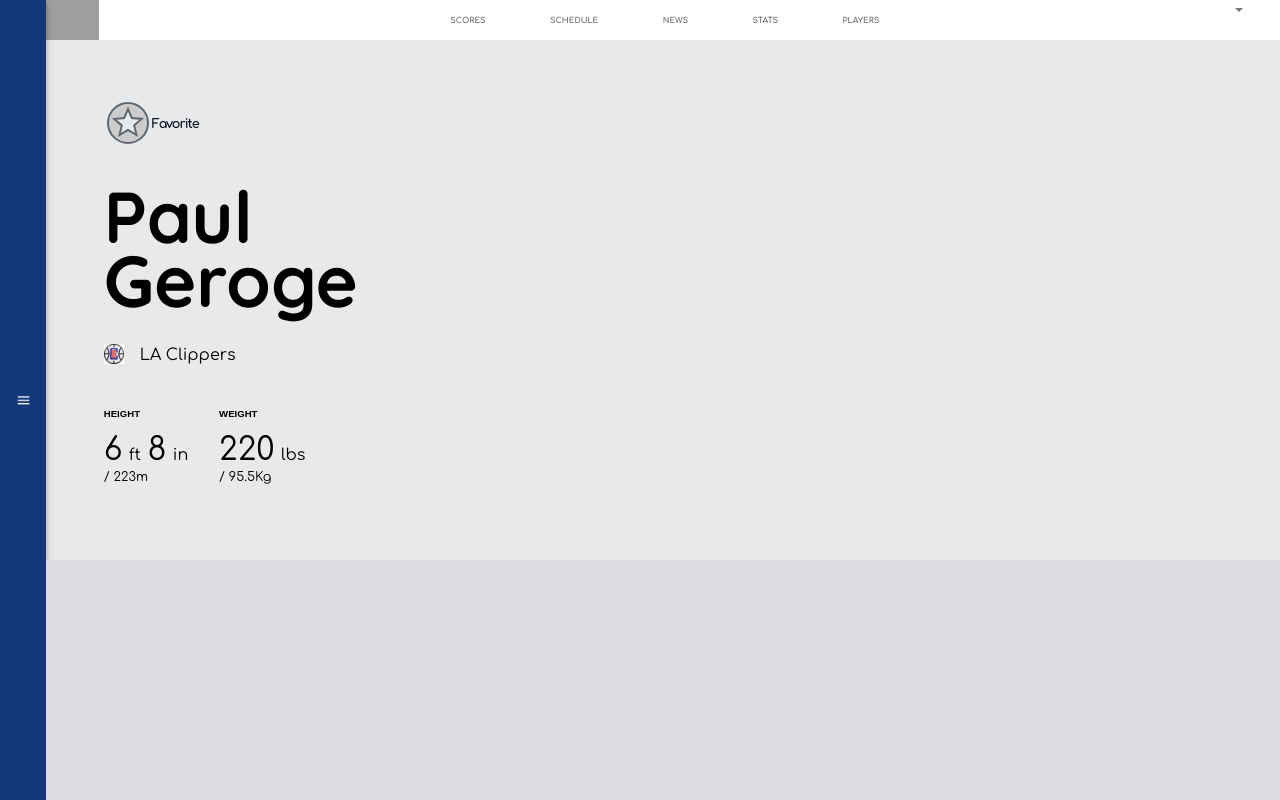
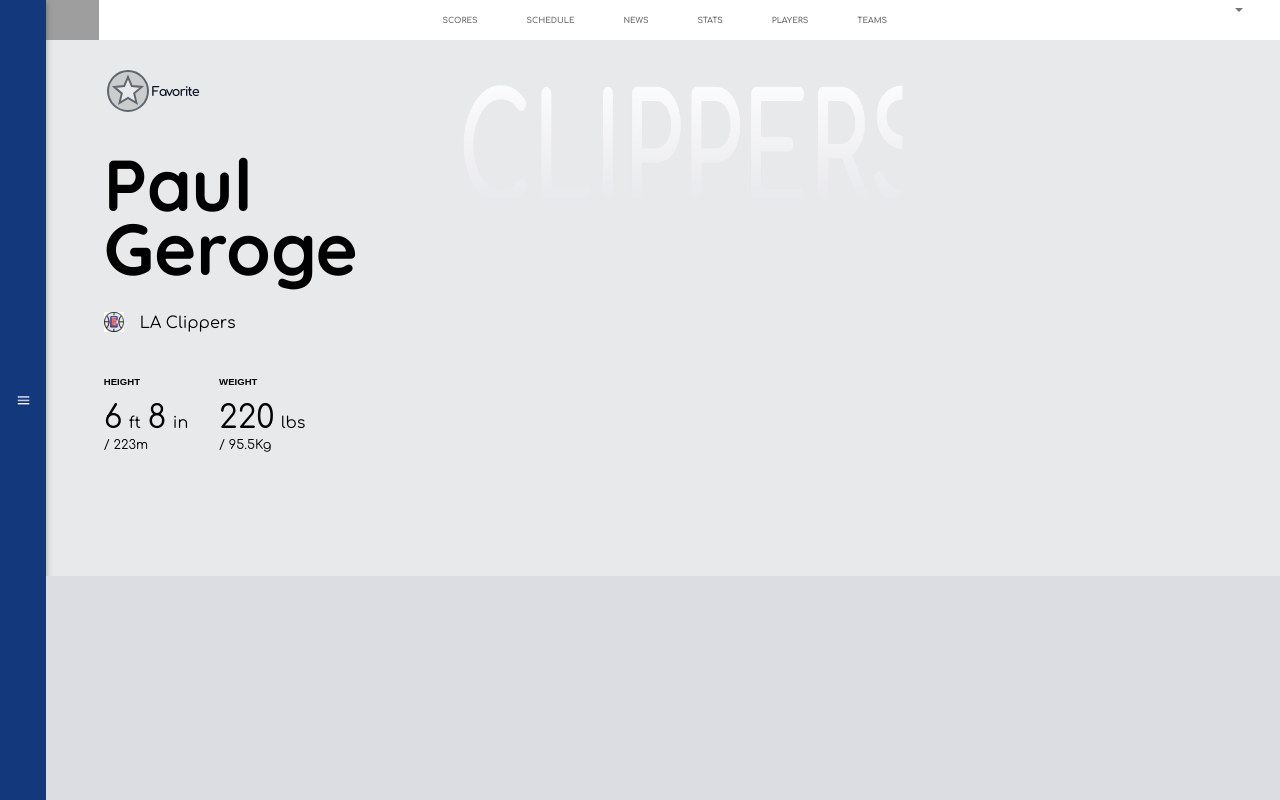
Before and after one commit to Avi98/nbaPlayerProfile, a React (Create React App) app: page / in a window 1280 px wide. Built offline with nearby package versions, Linux system fonts and the light colour scheme; grey boxes are pictures that could not be loaded.

Commit message:
git removed lint

```diff
--- a/src/App.tsx
+++ b/src/App.tsx
@@ -2,7 +2,7 @@
 import './App.css';
 import { nbaIcon, downArrow, Menu } from './images';
 import { Container, CompoundGrid, Navbar, Icon, MenuItems, DisplayIcon, Sidebar, IconCotainer, SubContainer } from './styles';
-import { PersonalInfo } from './components';
+import { PersonalInfo, MiddleContainer } from './components';
 
 const App: React.FC = () => {
   return (
@@ -18,6 +18,7 @@
             <p>NEWS</p>
             <p>STATS</p>
             <p>PLAYERS</p>
+            <p>TEAMS</p>
           </MenuItems>
           <DisplayIcon>
             {/* <Icon src={} /> */}
@@ -30,6 +31,7 @@
           <Icon src={Menu} style={{ height: '15px', width: "15px" }} />
         </Sidebar>
         <SubContainer></SubContainer>
+        <MiddleContainer />
       </CompoundGrid>
 
     </Container>
--- /dev/null
+++ b/src/components/MiddleContainer.tsx
@@ -0,0 +1,20 @@
+import React from "react";
+import styled from "styled-components";
+
+const Text = styled.h1`
+    grid-column: 5 / 16;
+    grid-row: 3 / 6;
+    text-align: center;
+    font-size: 9.3rem;
+    text-transform: uppercase;
+    background: -webkit-linear-gradient(#fefeff, #dcdde2);
+    -webkit-background-clip: text;
+    -webkit-text-fill-color: transparent;
+    margin-bottom:2px;
+    margin-top: 0;
+    transform: rotateY(50deg);
+`
+
+const MiddleContainer:React.SFC = () => <Text>Clippers</Text>
+
+export default MiddleContainer;
--- a/src/components/index.ts
+++ b/src/components/index.ts
@@ -1,5 +1,6 @@
 import PersonalInfo from "./personlaInfo";
 import FavoriteContainer from "./favContainer";
+import MiddleContainer from "./MiddleContainer";
 
 
-export {PersonalInfo, FavoriteContainer}
+export {PersonalInfo, FavoriteContainer, MiddleContainer};
--- a/src/components/personlaInfo.tsx
+++ b/src/components/personlaInfo.tsx
@@ -8,7 +8,7 @@
 
 
 //  icon={'sdf'} clubName={'sdf'}
-const PersonalInfo: React.FC = () => {
+const PersonalInfo: React.SFC = () => {
     return (
         <>
             <FavoriteContainer />
--- a/src/styles.ts
+++ b/src/styles.ts
@@ -21,7 +21,7 @@
     display:grid;
     height: 100%;
     background-color: var(--grey);
-    grid-template-rows: 2.5rem 4em 2.5rem  2.5rem [name-start]minmax(var(--verticalSmPadding), auto)[name-end] var(--smallSpace) [clubName-start] 2rem[clubName-end] var(--verticalSmPadding) [measurement-start]minmax(var(--verticalPadding), auto)[measurement-end] minmax(var(--verticalSmPadding), auto) [sub-start]minmax(15rem, auto)[sub-end];
+    grid-template-rows: 2.5rem 2em 2.5rem  2.5rem [name-start]minmax(var(--verticalSmPadding), auto)[name-end] var(--smallSpace) [clubName-start] 2rem[clubName-end] var(--verticalSmPadding) [measurement-start]minmax(var(--verticalPadding), auto)[measurement-end] minmax(var(--verticalSmPadding), auto) [sub-start] minmax(7rem, auto) 7rem [sub-end];
     grid-template-columns:  4fr [content-start] 5fr[content-end] 10fr 9fr 2fr 8fr 3fr 7fr 5fr 6fr 6fr 5fr 7fr 3fr 8fr 2fr 9fr 1fr 10fr;
     `
 export const Sidebar = styled.div`
```
